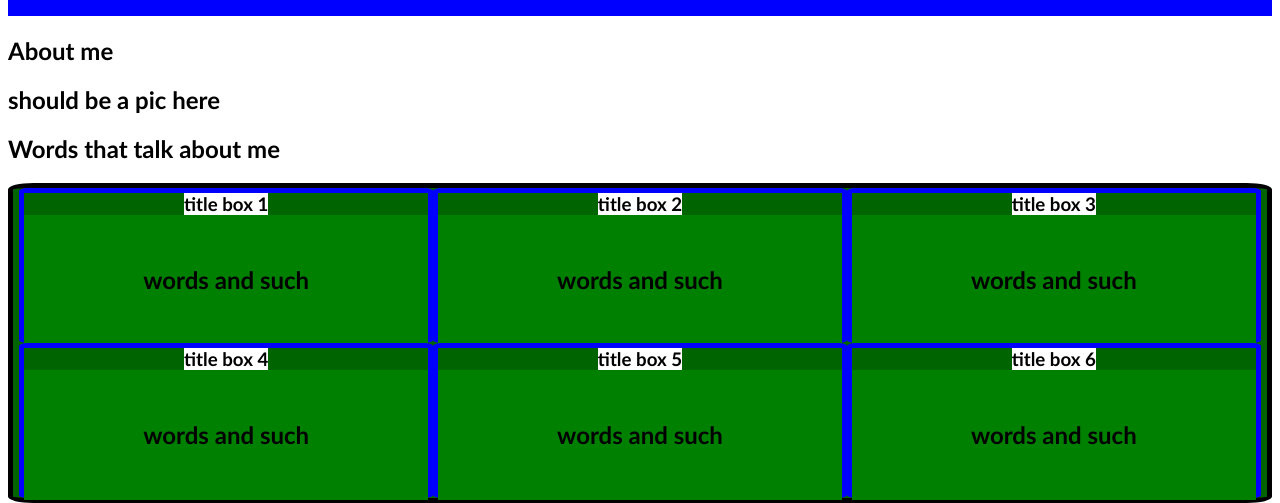
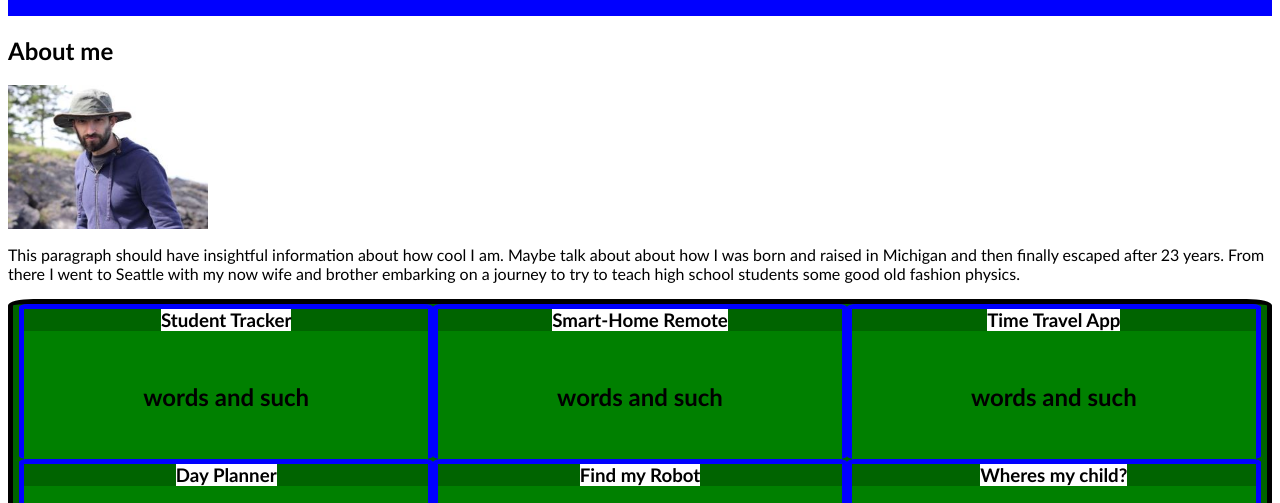
Before and after one commit to zshep/my_online_portfolio, a plain HTML site: page index.html in a window 1280 px wide. Shown: the part 94-597 px from the top of the page. Drawn offline with Linux system fonts and the light colour scheme.

```diff
--- a/index.html
+++ b/index.html
@@ -19,7 +19,7 @@
     <nav>
       <li>
             <!--add in  link to go to about me section-->
-        <a href="#about-me">About Me</a>
+        <a href="#about_me">About Me</a>
       </li>
       <li>
 
@@ -35,26 +35,23 @@
   </header>
 
 
-  <section id="about-me" class="aboutMe">
+  <section id="about_me" class="aboutMe">
     <h1> About me</h1>
-    <div id="mepic">
+    <img src ="./shep.jpg" alt="Picture of Shep"/>
+    <p>
 
-      <h1>should be a pic here</h1>
-
-    </div>
-
-    <div>
-        <h1>Words that talk about me</h1>
-
-    </div>
-
+    This paragraph should have insightful information about how cool I am.
+    Maybe talk about about how I was born and raised in Michigan and then finally escaped after 23 years.
+    From there I went to Seattle with my now wife and brother embarking on a journey to try to teach
+    high school students some good old fashion physics.
+    </p>
   </section>
  <!--Main container with my completed** applications -->
   <section id="my-work" class="apps">
 
             <!--To Do: when application is clicked -> send to deployed application -->
     <section class="cards">
-      <h1>title box 1</h1>
+      <h1>Student Tracker</h1>
       <div>
          <!--To Do: insert titled images of applications -->
         <h2> words and such</h2>
@@ -62,7 +59,7 @@
     </section>
 
     <section class="cards">
-      <h1>title box 2</h1>
+      <h1>Smart-Home Remote</h1>
       <div>
        <!--To Do: insert titled images of applications -->
         <h2> words and such</h2>
@@ -70,7 +67,7 @@
     </section>
 
      <section class="cards">
-        <h1>title box 3</h1>
+        <h1>Time Travel App</h1>
       <div>
          <!--To Do: insert titled images of applications -->
         <h2> words and such</h2>
@@ -78,7 +75,7 @@
      </section>
 
      <section class="cards">
-       <h1>title box 4</h1>
+       <h1>Day Planner</h1>
         <div>
            <!--To Do: insert titled images of applications -->
           <h2> words and such</h2>
@@ -86,7 +83,7 @@
      </section>
 
      <section class="cards">
-       <h1>title box 5</h1>
+       <h1>Find my Robot</h1>
        <div>
         <!--To Do: insert titled images of applications -->
         <h2> words and such</h2>
@@ -94,7 +91,7 @@
      </section>
 
      <section class="cards">
-      <h1>title box 6</h1>
+      <h1>Wheres my child?</h1>
       <div>
          <!--To Do: insert titled images of applications -->
         <h2> words and such</h2>
@@ -107,7 +104,7 @@
 
 
 
-    <!--create footer with links to my personal stuff-->
+    <!--footer with links to my Github, LinkedIn and email-->
   <footer id="contact-me" class="contactMe">
     <h1>How to Contact Shep</h1>
     <nav>
--- a/style.css
+++ b/style.css
@@ -51,9 +51,15 @@ body {
 
 /*    Stlying for About me section          */
 
-#mepic {
-    align-items: right;
+.aboutMe {
+    display: flex;
+    flex-direction: column;
+}
+/* formatting for pic of me */
+.aboutMe img {
 
+    max-height: 200px;
+    max-width: 200px;
 }
 
 
@@ -135,3 +141,17 @@ body {
 
 /* To do: insert responsive web design    */
 /*To do: add media query -> change size of applications when viewing */
+
+@media screen and (max-width: 992px) {
+    .cards {
+        width: 50%;
+    }
+}
+
+@media screen and (max-width: 400px) {
+    .cards {
+        width: 100%;
+
+    }
+
+}
```
Also changed, not shown: shep.JPG (added).
